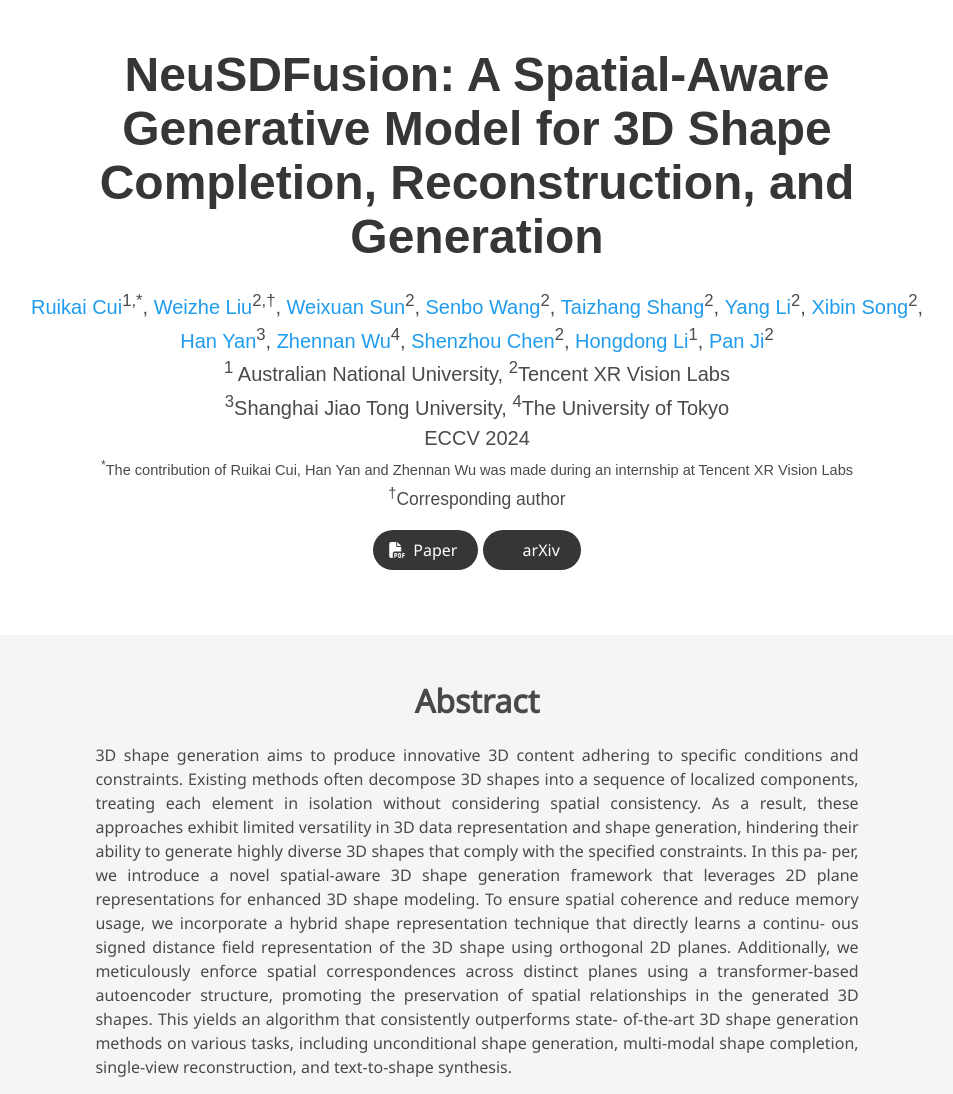
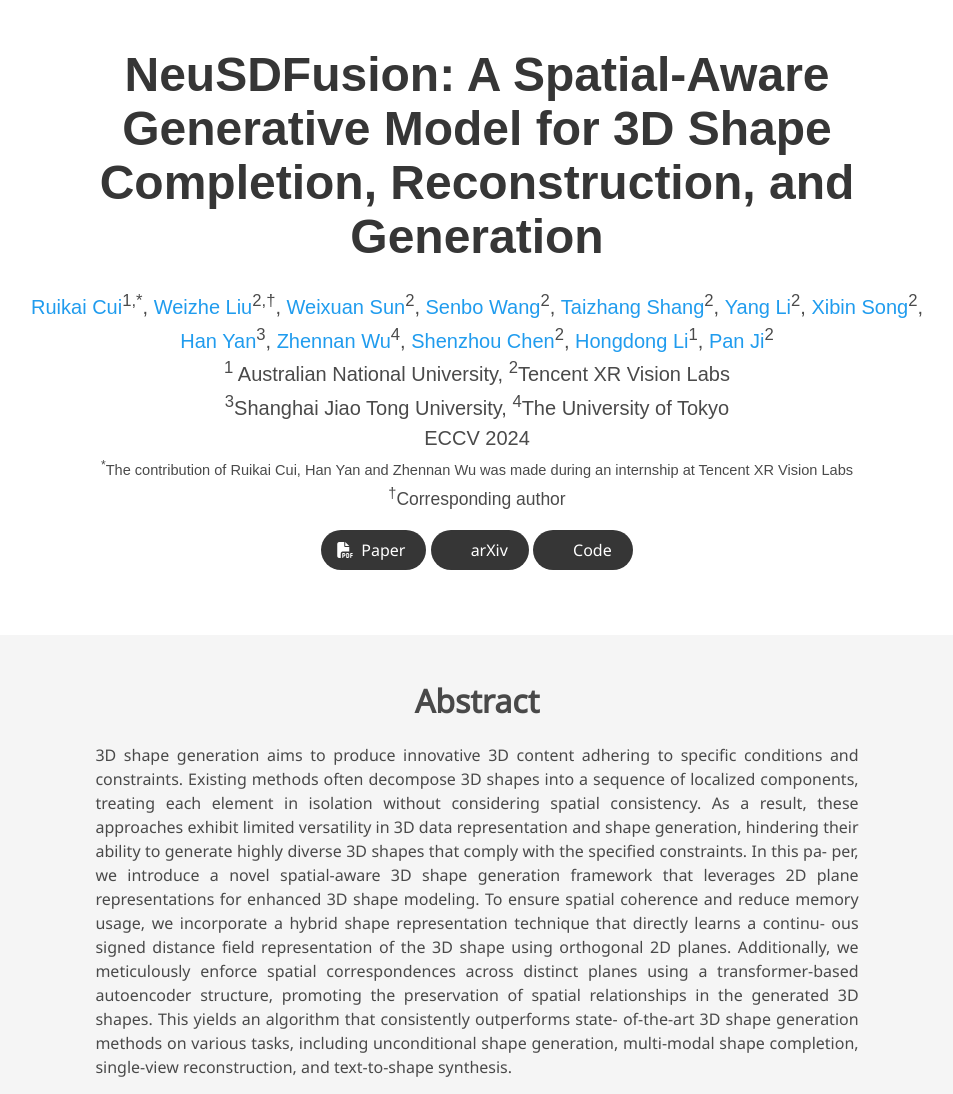
Before and after one commit to weizheliu/NeuSDFusion, a plain HTML site: page index.html in a window 1280 px wide. Shown: the top 1094 px of the page, without its empty margins (163-1116 px from the left). Drawn offline with nearby package versions, Linux system fonts and the light colour scheme; some icons are missing; a web font is replaced by a local one.

Commit message:
add code

```diff
--- a/index.html
+++ b/index.html
@@ -111,6 +111,18 @@
                   <span>arXiv</span>
                 </a>
               </span>
+
+              <!-- ArXiv abstract Link -->
+              <span class="link-block">
+                <a href="https://github.com/Tencent/Tencent-XR-3DGen/tree/main/geometry/neusdfusion" target="_blank"
+                class="external-link button is-normal is-rounded is-dark">
+                <span class="icon">
+                  <i class="ai ai-obp"></i>
+                </span>
+                <span>Code</span>
+              </a>
+            </span>
+
             </div>
           </div>
         </div>
```
